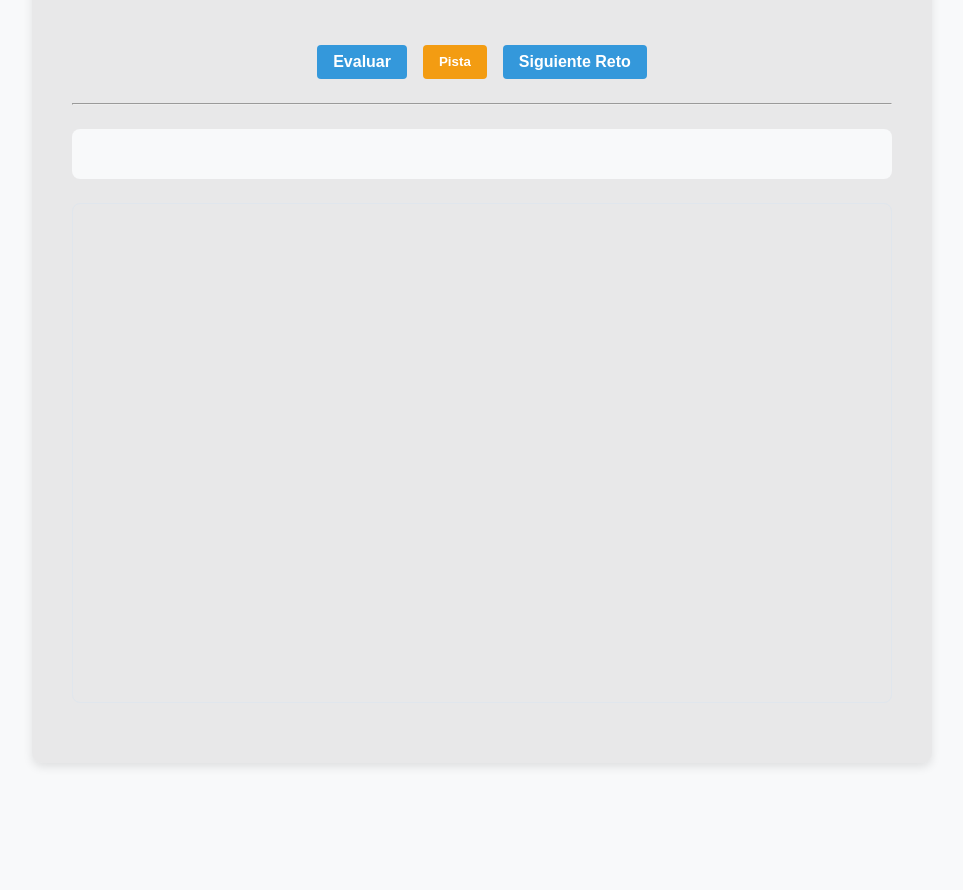
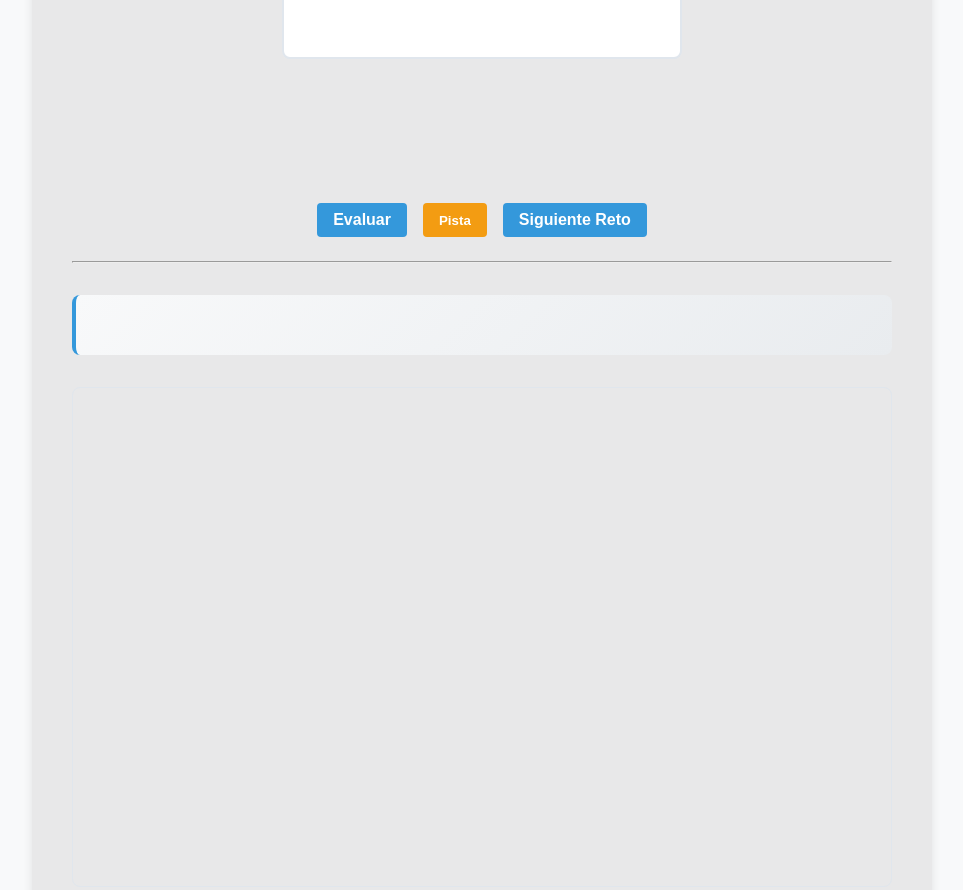
Before and after one commit to MarioDevMty/OA_GM_files_work, a website: page aplicacion.html in a window 1280 px wide. Shown: the part 1304-2194 px from the top of the page, without its empty margins (158-1121 px from the left). Before the commit the page ends 2091 px from the top, so only its background shows below. Drawn offline with nearby package versions, Linux system fonts and the light colour scheme.

Commit message:
Revision con cambios en los styles

```diff
--- a/aplicacion.html
+++ b/aplicacion.html
@@ -13,6 +13,8 @@
     <link rel="stylesheet" href="css/components/cards.css">
     <link rel="stylesheet" href="css/components/forms.css">
     <link rel="stylesheet" href="css/components/blockly-ui.css">
+    <link rel="stylesheet" href="css/components/common-components.css">
+    <link rel="stylesheet" href="css/components/function-display.css">
     <link rel="stylesheet" href="css/pages/aplicacion.css">
 
     <!-- Librerías Blockly -->
@@ -40,6 +42,10 @@
     </nav>
 
     <main class="main-content">
+        <div class="logo-container">
+            <img src="assets/Uanl-color-negro.png" alt="UANL" class="logo left-logo">
+            <img src="assets/Logo-Excelencia-Negro.png" alt="Excelencia" class="logo right-logo">
+        </div>
         <div class="content-page">
             <h2>ABR - Analiza y construye la función de la Gráfica</h2>
             <p>Usa los bloques para crear la función que corresponde a la gráfica que se muestra. Cuando termines de construir la función, presiona "Evaluar".</p>
--- a/css/components/blockly-ui.css
+++ b/css/components/blockly-ui.css
@@ -1,9 +1,9 @@
 /* ===== INTERFAZ DE BLOCKLY PERSONALIZADA ===== */
 .blockly-and-graph-container {
     display: flex;
-    gap: 20px;
-    align-items: stretch;
-    margin: 20px 0;
+    gap: var(--spacing-lg); /* Usar la variable es más consistente */
+    align-items: stretch; /* stretch es mejor que flex-start para que los hijos tengan la misma altura */
+    margin: var(--spacing-lg) 0;
     width: 100%;
 }
 
@@ -24,13 +24,12 @@
 
 
 
-
-
-/* Responsive */
+/* Media query para responsive se mantiene igual */
 @media (max-width: 968px) {
     .blockly-and-graph-container {
         flex-direction: column;
     }
+}
 
     #blocklyDiv,
     #visualization {
--- /dev/null
+++ b/css/components/common-components.css
@@ -0,0 +1,22 @@
+/* Header con logos */
+.logo-container {
+    display: flex;
+    justify-content: space-between;
+    align-items: center;
+    width: 100%;
+    max-width: 700px;
+    padding: var(--spacing-lg) 0;
+    margin: 0 auto;
+    animation: fadeIn 1.5s ease-in-out;
+}
+
+.logo {
+    width: 25%;
+    height: auto;
+    max-height: 150px;
+    transition: transform 0.3s ease;
+}
+
+.logo:hover {
+    transform: scale(1.05);
+}
--- /dev/null
+++ b/css/components/function-display.css
@@ -0,0 +1,20 @@
+
+.function-display {
+    max-width: 900px;
+    margin: var(--spacing-xl) auto; /* Usar xl le da más aire */
+    padding: var(--spacing-lg);
+    min-height: 60px; /* Buena propiedad para mantener la altura */
+
+    display: flex;
+    align-items: center;
+    justify-content: center;
+
+    font-size: var(--font-size-xl);
+    font-weight: bold;
+    color: var(--secondary-color);
+    text-align: center;
+
+    background: linear-gradient(135deg, #f8f9fa 0%, #e9ecef 100%);
+    border-radius: var(--border-radius);
+    border-left: 4px solid var(--primary-color);
+}
```
Also changed, not shown: css/pages/grafico.css (+0 -32 lines), grafico.html (+2 -1 lines), index.html (+2 -1 lines), teoria.html (+1 -1 lines).
